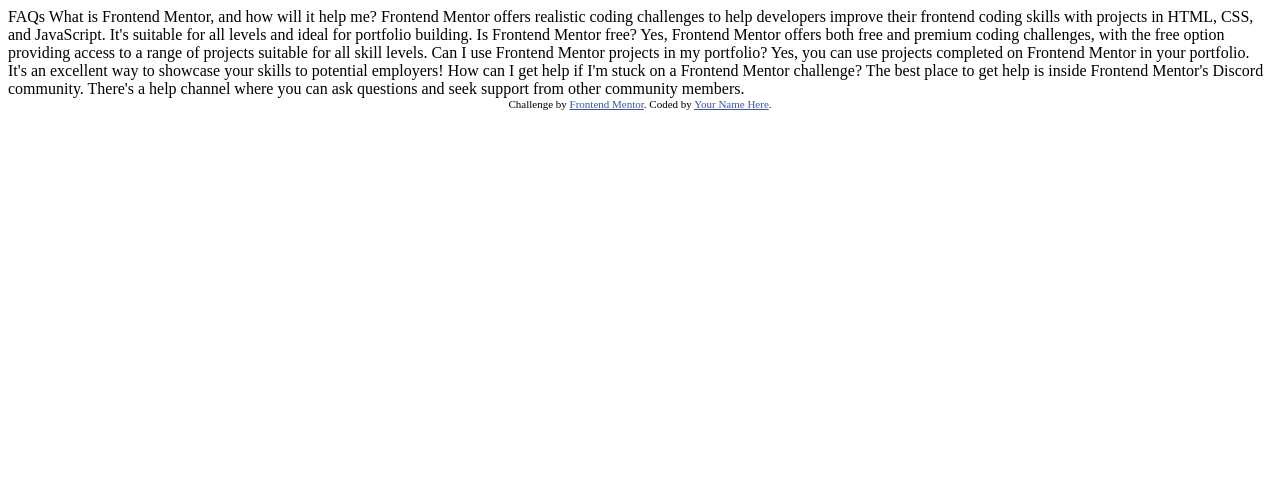
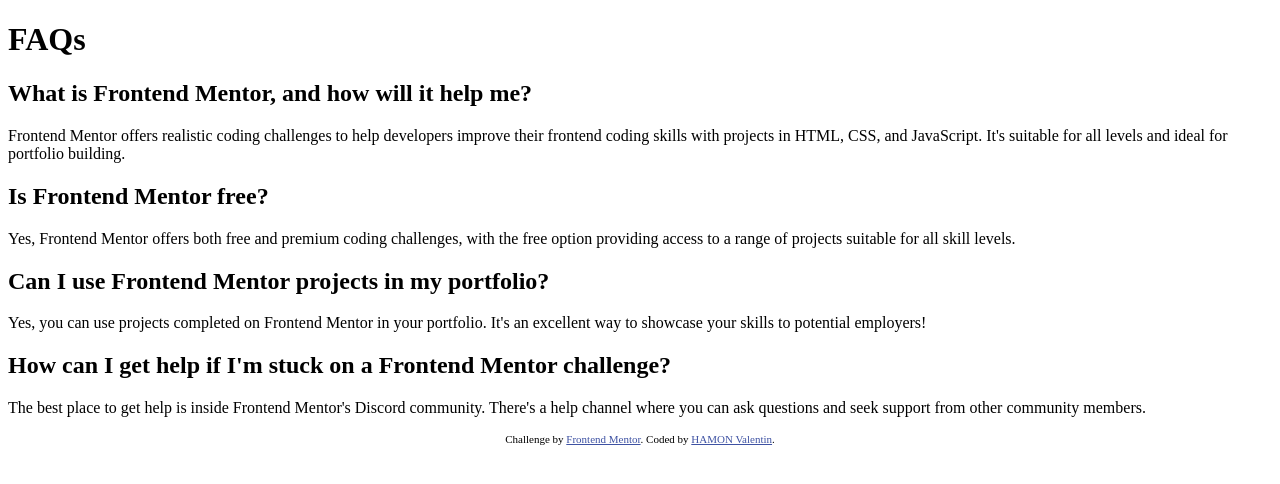
Before and after one commit to ValH-code/FAQ-accordion, a plain HTML site: page index.html in a window 1280 px wide. Drawn offline with Linux system fonts and the light colour scheme.

Commit message:
structuration html

```diff
--- a/index.html
+++ b/index.html
@@ -2,47 +2,59 @@
 <html lang="en">
 <head>
   <meta charset="UTF-8">
-  <meta name="viewport" content="width=device-width, initial-scale=1.0"> <!-- displays site properly based on user's device -->
-
+  <meta name="viewport" content="width=device-width, initial-scale=1.0">
   <link rel="icon" type="image/png" sizes="32x32" href="./assets/images/favicon-32x32.png">
 
   <title>Frontend Mentor | FAQ accordion</title>
 
-  <!-- Feel free to remove these styles or customise in your own stylesheet 👍 -->
   <style>
     .attribution { font-size: 11px; text-align: center; }
     .attribution a { color: hsl(228, 45%, 44%); }
   </style>
 </head>
 <body>
+  <main>
+    <h1>FAQs</h1>
 
-  FAQs
-
-  What is Frontend Mentor, and how will it help me?
-
+    <div class="firstQuestion">
+      <h2>What is Frontend Mentor, and how will it help me?</h2>
+    </div>
+    <p>
       Frontend Mentor offers realistic coding challenges to help developers improve their
       frontend coding skills with projects in HTML, CSS, and JavaScript. It's suitable for
       all levels and ideal for portfolio building.
+  </p>
 
-  Is Frontend Mentor free?
-
+    <div class="secondQuestion">
+      <h2>Is Frontend Mentor free?</h2>
+    </div>
+    <p>
       Yes, Frontend Mentor offers both free and premium coding challenges, with the free
       option providing access to a range of projects suitable for all skill levels.
+    </p>
 
-  Can I use Frontend Mentor projects in my portfolio?
-
+    <div class="thirdQuestion"></div>
+      <h2>Can I use Frontend Mentor projects in my portfolio?</h2>
+    </div>
+    <p>
       Yes, you can use projects completed on Frontend Mentor in your portfolio. It's an excellent
       way to showcase your skills to potential employers!
+  </p>
 
-  How can I get help if I'm stuck on a Frontend Mentor challenge?
-
+    <div class="fourthQuestion"></div>
+    <h2>How can I get help if I'm stuck on a Frontend Mentor challenge?</h2>
+    <p>
       The best place to get help is inside Frontend Mentor's Discord community. There's a help
       channel where you can ask questions and seek support from other community members.
-
+    </p>
 
   <div class="attribution">
     Challenge by <a href="https://www.frontendmentor.io?ref=challenge" target="_blank">Frontend Mentor</a>.
-    Coded by <a href="#">Your Name Here</a>.
+    Coded by <a href="#">HAMON Valentin</a>.
   </div>
+</main>
+<script>
+  // Your JavaScript code here
+</script>
 </body>
 </html>
```
Lines whose indentation alone changed are shown as unchanged.
